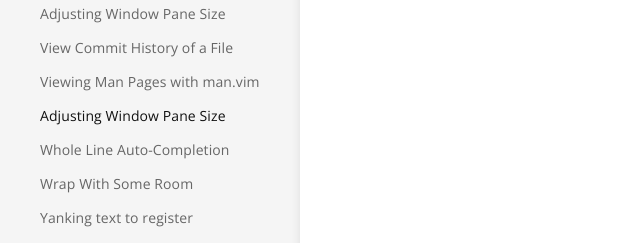
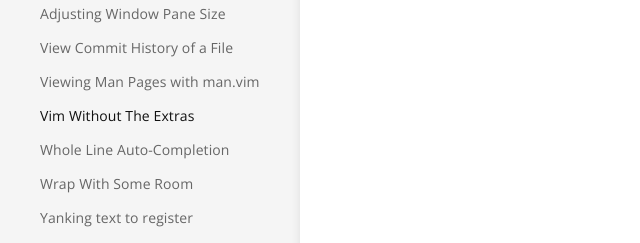
Before and after one commit to acm-uiuc/til, a Jekyll site: the page built from _til/vim/vim-without-the-extras.md, in a window 1280 px wide and 900 px high, scrolled down 14143 px. Shown: the part 654-897 px from the top of the window, without its empty margins (0-640 px from the left). Built offline with Jekyll 4.4.1, drawn with Linux system fonts in a browser that asks for light colours; some of the changed text lies outside the part shown.

Commit message:
Update vim-without-the-extras.md

```diff
--- a/_til/vim/vim-without-the-extras.md
+++ b/_til/vim/vim-without-the-extras.md
@@ -1,8 +1,7 @@
 ---
-title: Adjusting Window Pane Size
+title: Vim Without The Extras
 category: vim
 ---
-# Vim Without The Extras
 
 If you want to start up vim without loading all the usual plugins, you
 can supply the `--noplugin` flag
```
